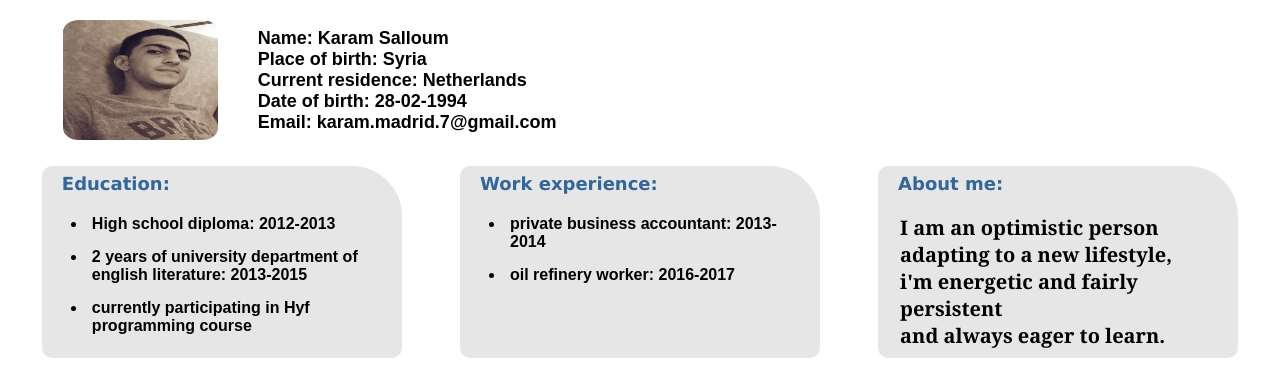
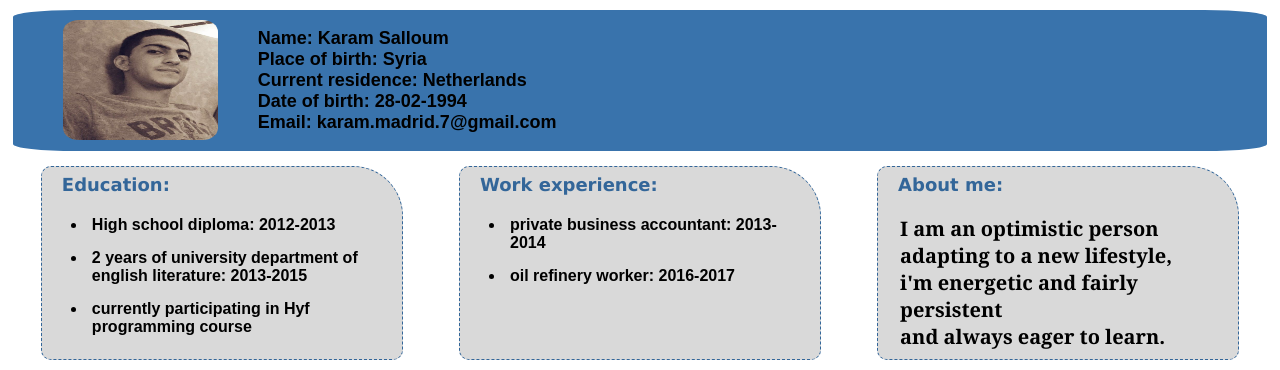
Before and after one commit to karamad10/hyf-html-css, a plain HTML site: page week1/index.html in a window 1280 px wide. Shown: the top 370 px of the page. Drawn offline with Linux system fonts and the light colour scheme.

Commit message:
Update style.css

```diff
--- a/week1/style.css
+++ b/week1/style.css
@@ -7,6 +7,8 @@ body {
 .top {
     display: flex;
     margin-top: 10px;
+    background-color: #3973ac;
+    border-radius: 5%;
 }
 
 .list1 {
@@ -37,10 +39,11 @@ body {
 }
 
 .box {
-    background-color: rgb(230, 230, 230);
+    background-color: rgb(217, 217, 217);
     width: 22.5em;
     height: 12em;
     border-radius: 10px 50px 10px 10px;
+    border: 1.5px dashed #336699;
 }
 
 h2,
```
